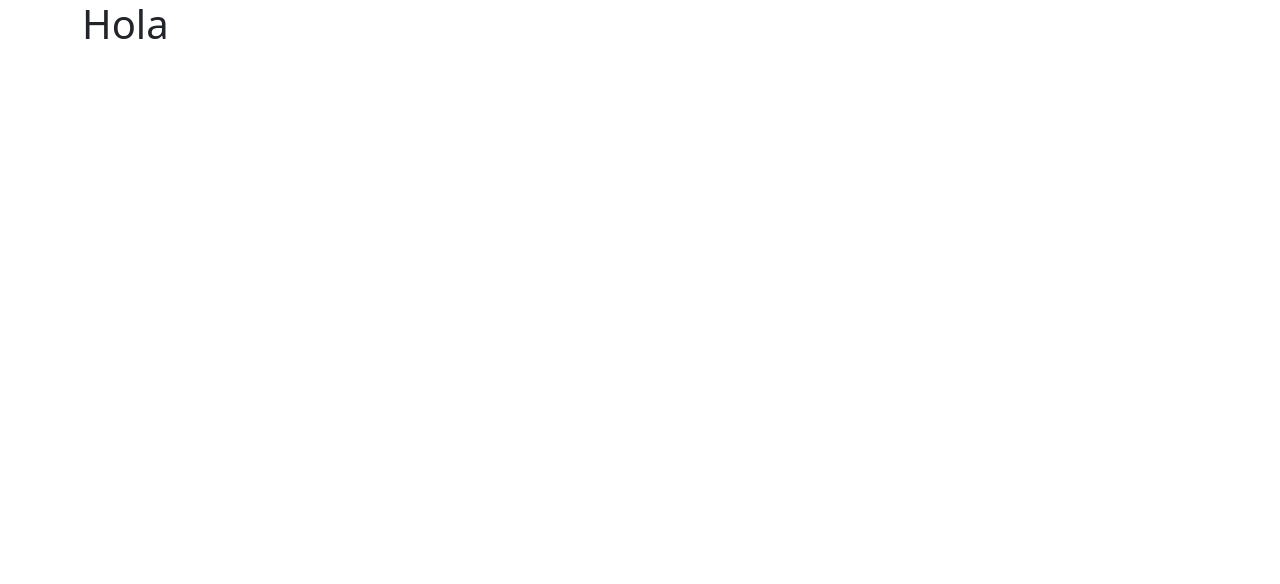
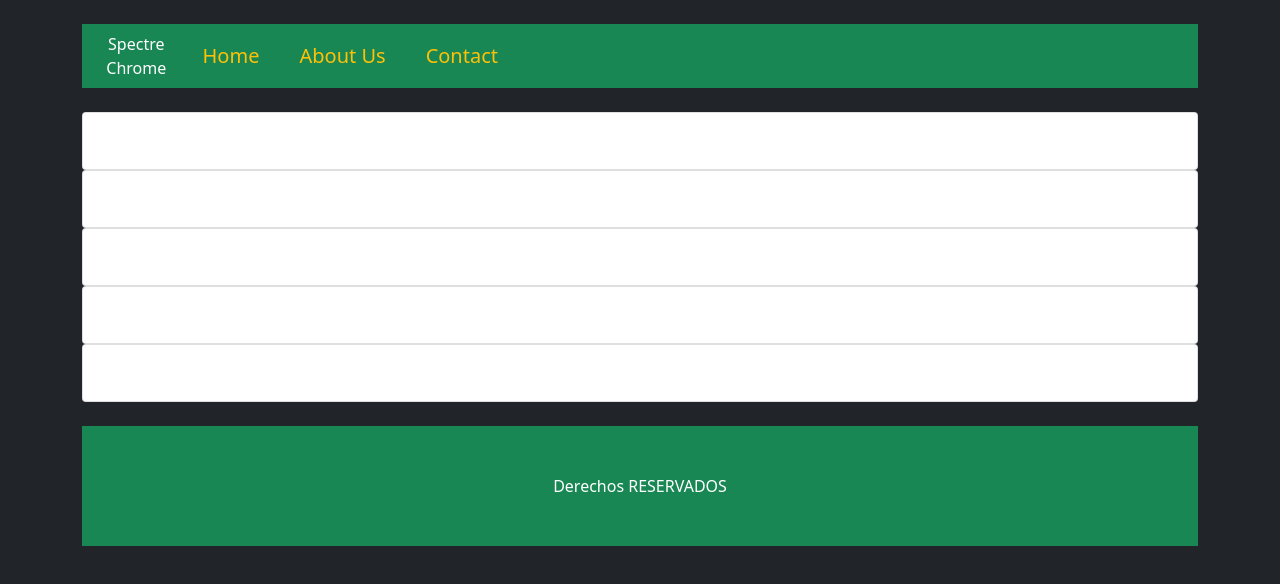
Before and after one commit to wAngel15/frontend-page, a plain HTML site: page index.html in a window 1280 px wide. Drawn offline with nearby package versions, Linux system fonts and the light colour scheme.

Commit message:
Navbar en proceso, index igual forma

```diff
--- a/index.html
+++ b/index.html
@@ -1,14 +1,84 @@
 <!DOCTYPE html>
 <html lang="en">
+
 <head>
     <meta charset="UTF-8">
     <meta name="viewport" content="width=device-width, initial-scale=1.0">
     <title>Home</title>
-    <link href="https://cdn.jsdelivr.net/npm/bootstrap@5.0.2/dist/css/bootstrap.min.css" rel="stylesheet" integrity="sha384-EVSTQN3/azprG1Anm3QDgpJLIm9Nao0Yz1ztcQTwFspd3yD65VohhpuuCOmLASjC" crossorigin="anonymous">
+    <link href="https://cdn.jsdelivr.net/npm/bootstrap@5.0.2/dist/css/bootstrap.min.css" rel="stylesheet"
+        integrity="sha384-EVSTQN3/azprG1Anm3QDgpJLIm9Nao0Yz1ztcQTwFspd3yD65VohhpuuCOmLASjC" crossorigin="anonymous">
 </head>
-<body>
+
+<div class="container">
+    <nav class="navbar navbar-expand-lg navbar-dark bg-success">
+        <div class="text-center fs-10">
+            <span>Spectre Chrome</span>
+        </div>
+
+        <div class="container">
+            <div class="row">
+                <div class="col">
+                    <a href="#" class="navbar-brand text-warning">Home</a>
+                </div>
+                <div class="col">
+                    <a href="/frontend/pages/about.html" class="navbar-brand text-warning">About Us</a>
+                </div>
+                <div class="col">
+                    <a href="/frontend/pages/contact.html" class="navbar-brand text-warning">Contact</a>
+                </div>
+            </div>
+        </div>
+
+    </nav>
+</div>
+
+<body class="bg-dark text-white mt-4 mb-4">
     <div class="container">
-        <h1>Hola</h1>
+        <section>
+            <div class="row alignment-center">
+                <div class="col mt-4">
+                    <div class="card">
+                        <div class="card-body">
+                            <article>
+                                WhatsApp
+                            </article>
+                        </div>
+                    </div>
+                    <div class="card">
+                        <div class="card-body">
+                            <article>
+                                WhatsApp
+                            </article>
+                        </div>
+                    </div>
+                    <div class="card">
+                        <div class="card-body">
+                            <article>
+                                WhatsApp
+                            </article>
+                        </div>
+                    </div>
+                    <div class="card">
+                        <div class="card-body">
+                            <article>
+                                WhatsApp
+                            </article>
+                        </div>
+                    </div>
+                    <div class="card">
+                        <div class="card-body">
+                            <article>
+                                WhatsApp
+                            </article>
+                        </div>
+                    </div>
+                </div>
+            </div>
+        </section>
+        <footer class="footer mt-4">
+            <div class="bg-success text-white text-center p-5">Derechos RESERVADOS</div>
+        </footer>
     </div>
 </body>
+
 </html>
```
Also changed, not shown: frontend/components/footer.html (+5 -0 lines), frontend/components/navbar.html (+17 -0 lines).
